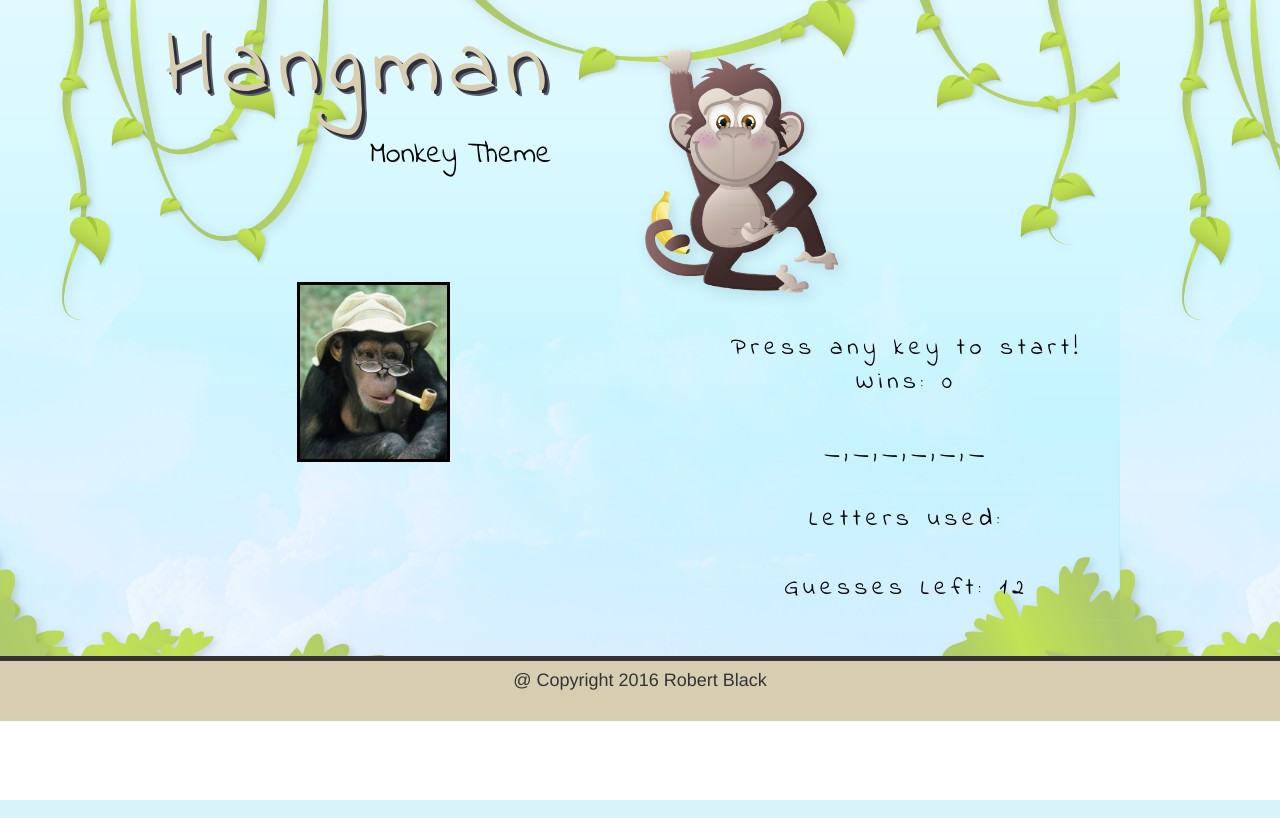
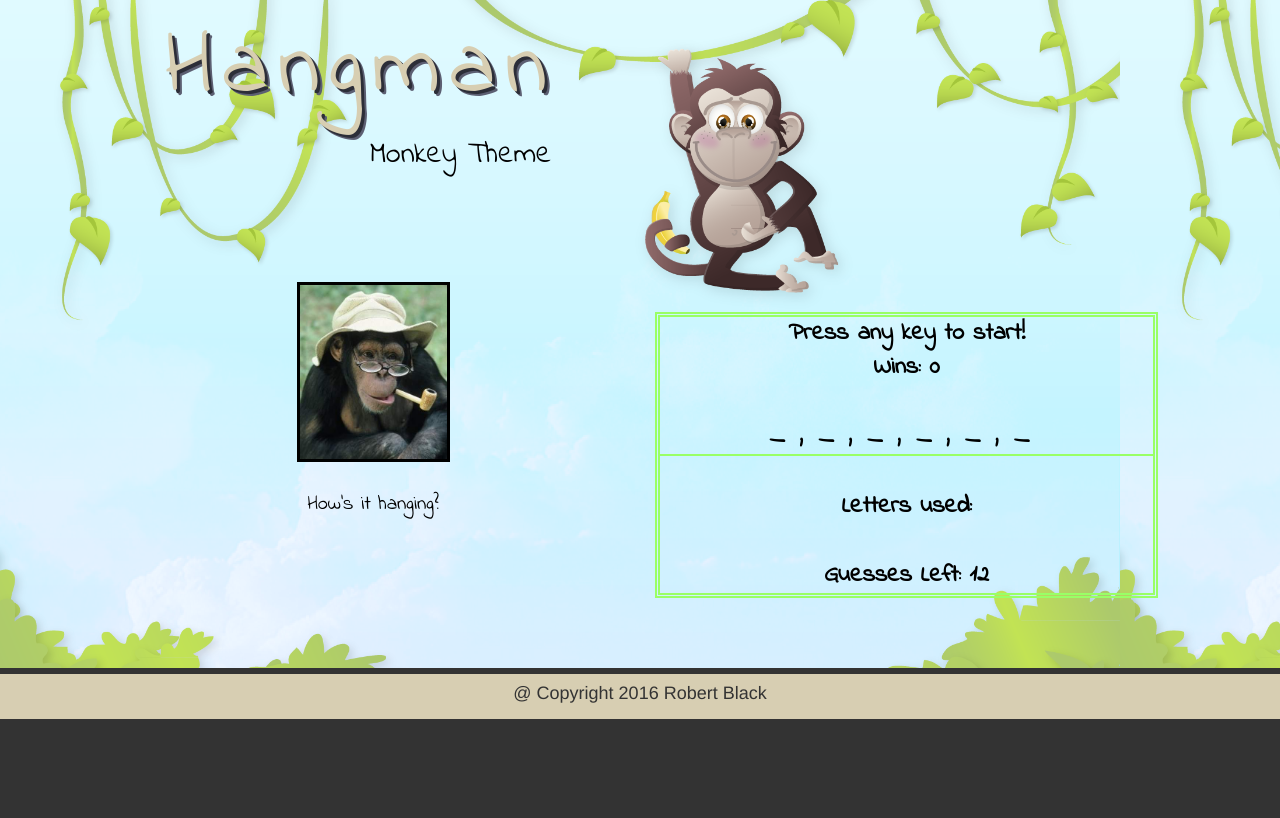
Before and after one commit to Rbla3066/Hangman, a PHP site: page / in a window 1280 px wide. Run offline with PHP 8.4, Linux system fonts and the light colour scheme.

Commit message:
almost finished

```diff
--- a/css/style.css
+++ b/css/style.css
@@ -1,11 +1,15 @@
 #game-screen {
-	font-family: 'Indie Flower', cursive, monospace;
+	font-family: 'Indie Flower', cursive;
 	text-align: center;
 	font-style: bold;
 	color: black;
-	letter-spacing: 5px;
 	font-size: 24px;
-	margin-top: 50px;
+	margin-top: 30px;
+	margin-bottom: 20px;
+	font-weight: bold;
+	border-style: double;
+	border-width: 5px;
+	border-color: #99FF66;
 }
 #hangman {
 	color: white;
@@ -35,6 +39,13 @@
 	color: black;
 	font-size: 20px;
 }
+#board {
+	letter-spacing: 15px;
+	border-style: solid;
+	border-width: 0px;
+	border-color: #99FF66;
+	border-bottom-width: 2px;
+}
 #wrapper {
 	background-image: url(../images/monkey-br.png);
 	background-size: contain;
@@ -43,10 +54,11 @@
 #footer {
 	font-size: 16px;
 	text-align: center;
-	height: 65px;
+	height: 150px;
 	border-style: solid;
 	border-width: 0px;
-	border-top-width: 5px;
+	border-top-width: 6px;
+	border-bottom-width: 99px;
 	margin-top: 50px;
 	background-color: #d7ceb2;
 }
@@ -55,3 +67,6 @@
 	border-style: solid;
 	border-width: 3px;
 }
+#used-letters {
+	letter-spacing: 5px;
+}
--- a/index.html
+++ b/index.html
@@ -4,7 +4,7 @@
 	<title>Monkey Hangman</title>
 	<link rel="stylesheet" href="css/style.css">
 	<link rel="stylesheet" href="https://maxcdn.bootstrapcdn.com/bootstrap/3.3.6/css/bootstrap.min.css" integrity="sha384-1q8mTJOASx8j1Au+a5WDVnPi2lkFfwwEAa8hDDdjZlpLegxhjVME1fgjWPGmkzs7" crossorigin="anonymous">
-	<link href='https://fonts.googleapis.com/css?family=Indie+Flower' rel='stylesheet' type='text/css'>
+	<link href='https://fonts.googleapis.com/css?family=Bevan|Indie+Flower' rel='stylesheet' type='text/css'>
 	<script src="javascript/game.js"></script>
 </head>
 <body>
@@ -20,6 +20,9 @@
 			<div class="col-md-1"></div>
 			<div class="col-md-5" id="info-screen">
 				<img src="images/default.jpg" id="photo">
+				<br>
+				<br>
+				How's it hanging?
 			</div>
 			<div class="col-md-5">
 				<div id="game-screen">
--- a/javascript/game.js
+++ b/javascript/game.js
@@ -7,8 +7,9 @@
 		var guesses = 12;
 		var wi = 0;
 		var words = ["spider","baboon","gorilla","howler","macaque","pygmy","mandrill","rhesus","orangutan"];
-		var spiderInfo = "<img src=\"images/spider.jpg\" id=\"photo\"><br>The spider monkey is native to Central and South America and found in tropical forests. They are known for their long limbs.";
-		var baboonInfo = "<img src=\"images/baboon.jpg\" id=\"photo\"><br>The baboon is native to Africa. They are known for their really bizzare behinds!";
+		//  info added to screen when player wins  ---->
+		var spiderInfo = "<img src=\"images/spider.jpg\" id=\"photo\"><br>The spider monkey is native to Central and South America and found in tropical forests. They are known for their long limbs.<audio autoplay><source src=\"audio/spider.wav\" type=\"audio/mpeg\"></audio>";
+		var baboonInfo = "<img src=\"images/baboon.jpg\" id=\"photo\"><br>The baboon is native to Africa. They are known for their really bizzare behinds!<audio autoplay><source src=\"audio/baboon.wav\" type=\"audio/mpeg\"></audio>";
 window.onload = function init() {
 	wins = 0;
 	currentBoard = ["_","_","_","_","_","_"];
@@ -54,7 +55,6 @@ document.onkeyup = function(event) {
 		return;
 	}
 	if(winCheck()){
-		wins++;
 		wi++;
 		newGame();
 		return;
@@ -77,6 +77,8 @@ document.onkeyup = function(event) {
 	li++;
 	guesses--;
 	if(winCheck()){
+		wins++;
+		document.querySelector("#wins").innerHTML = "Wins: "+wins;
 		if (words[wi]=="spider"){
 			document.querySelector("#info-screen").innerHTML = spiderInfo;
 		}
```
Also changed, not shown: images/baboon.jpg, 4 other files.
